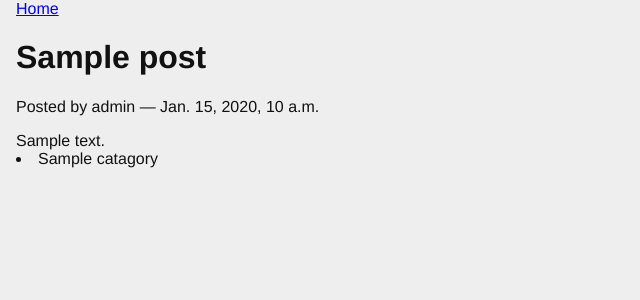
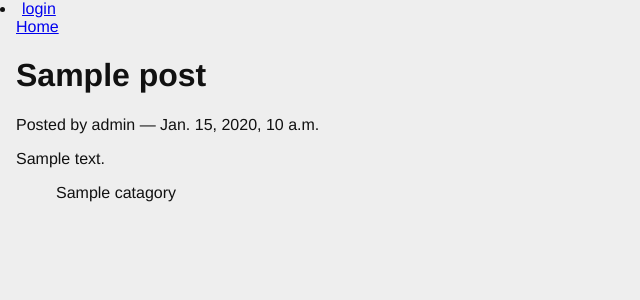
Before and after one commit to djgordon-maker/django_blog, a Django app: page /posts/1/ in a window 1280 px wide. Shown: the top 300 px of the page, without its empty margins (0-640 px from the left). Run offline with Django 3.2, Linux system fonts and the light colour scheme; data comes from the database, SQL or seed files in the repository; tables that the repository leaves empty hold one stand-in row (values such as "Sample post").

Commit message:
Activity 7 ready for submission

```diff
--- a/blogging/templates/blogging/detail.html
+++ b/blogging/templates/blogging/detail.html
@@ -9,7 +9,7 @@
 <div class="post-body">
 	{{ post.text }}
 </div>
-<u1 class="categories">
+<ul class="categories">
 	{% for category in post.categories.all %}
 		<li>{{ category }}</li>
 	{% endfor %}
--- a/blogging/templates/blogging/list.html
+++ b/blogging/templates/blogging/list.html
@@ -1,4 +1,6 @@
-{% extends 'base.html' %}{% block content %}
+{% extends 'base.html' %}
+
+{% block content %}
 	<h1>Recent Posts</h1>
 	{% comment %}here is where the query happens{% endcomment %}
 	{% for post in posts %}
--- a/blogging/tests.py
+++ b/blogging/tests.py
@@ -46,7 +46,7 @@ class FrontEndTestCase(TestCase):
         resp_text = resp.content.decode(resp.charset)
         self.assertTrue("Recent Posts" in resp_text)
         for count in range(1, 11):
-            title = f"Post {count} Title"
+            title = 'Post %d Title' % count
             if count < 6:
                 self.assertContains(resp, title, count=1)
             else:
@@ -54,9 +54,9 @@ class FrontEndTestCase(TestCase):
 
     def test_details_only_published(self):
         for count in range(1, 11):
-            title = f'Post {count} Title'
+            title = 'Post %d Title' % count
             post = Post.objects.get(title=title)
-            resp = self.client.get(f'/posts/{post.pk}/')
+            resp = self.client.get('/posts/%d/' % post.pk)
             if count < 6:
                 self.assertEqual(resp.status_code, 200)
                 self.assertContains(resp, title)
--- a/blogging/views.py
+++ b/blogging/views.py
@@ -10,6 +10,7 @@ def list_view(request):
     context = {'posts': posts}
     return render(request, 'blogging/list.html', context)
 
+
 def detail_view(request, post_id):
     published = Post.objects.exclude(published_date__exact=None)
     try:
@@ -18,6 +19,7 @@ def detail_view(request, post_id):
         raise Http404
     context = {'post': post}
     return render(request, 'blogging/detail.html', context)
+
 
 def stub_view(request, *args, **kwargs):
     body = "Stub View\n\n"
--- a/mysite/settings.py
+++ b/mysite/settings.py
@@ -120,3 +120,6 @@ USE_TZ = True
 # https://docs.djangoproject.com/en/2.1/howto/static-files/
 
 STATIC_URL = '/static/'
+
+LOGIN_URL = '/login/'
+LOGIN_REDIRECT_URL = '/'
--- a/mysite/templates/base.html
+++ b/mysite/templates/base.html
@@ -6,6 +6,18 @@
 	<link type="text/css" rel="stylesheet" href="{% static 'django_blog.css' %}">
   </head>
   <body>
+	<div id="header>
+		<ul id="control-bar">
+			{% if user.is_authenticated %}
+				{% if user.is_staff %}
+					<li><a href="{% url 'admin:index' %}">admin</a></li>
+				{% endif %}
+				<li><a href="{% url 'logout' %}">logout</a></li>
+			{% else %}
+				<li><a href="{% url 'login' %}">login</a></li>
+			{% endif %}
+		</ul>
+	</div>
     <div id="container">
       <div id="content">
       {% block content %}
--- a/mysite/urls.py
+++ b/mysite/urls.py
@@ -15,9 +15,12 @@ Including another URLconf
 """
 from django.contrib import admin
 from django.urls import path, include
+from django.contrib.auth.views import LoginView, LogoutView
 
 urlpatterns = [
     path('', include('blogging.urls')),
     path('polling/', include('polling.urls')),
     path('admin/', admin.site.urls),
+    path('login/', LoginView.as_view(template_name='login.html'), name='login'),
+    path('logout/', LogoutView.as_view(next_page='/'), name='logout'),
 ]
```
Also changed, not shown: mysite/templates/login.html (added, +9 -0 lines).
